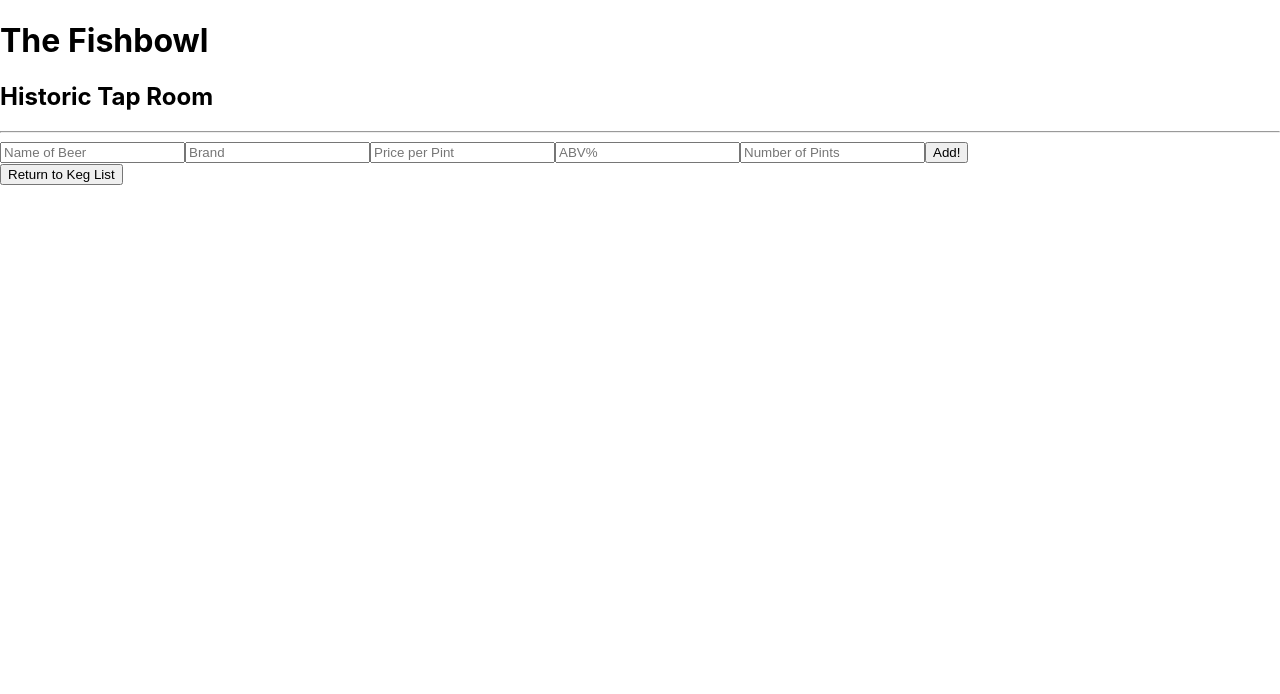
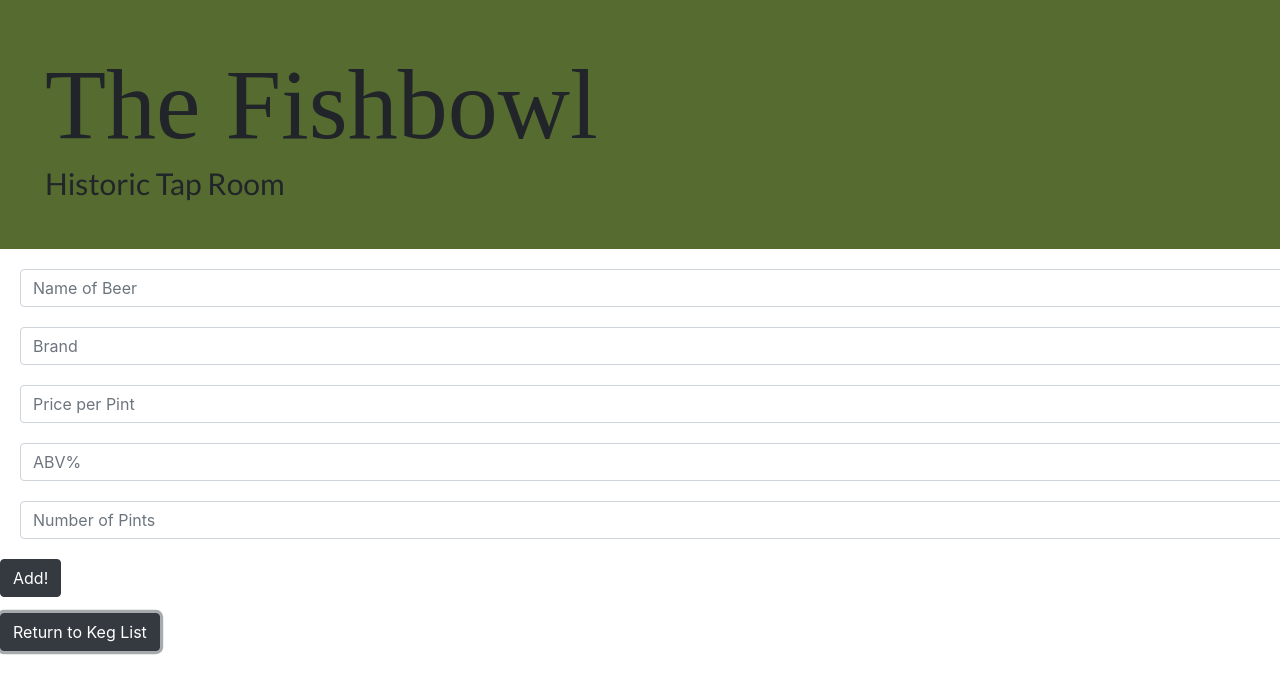
Before and after one commit to kate-skorija/taproom-react-redux, a React app: page / in a window 1280 px wide. Both pictures are taken after a click on the button "Add Keg". Built offline with nearby package versions, Linux system fonts and the light colour scheme; a web font is replaced by a local one.

Commit message:
begin learning how to use CSS objects for styling

```diff
--- a/public/index.html
+++ b/public/index.html
@@ -2,7 +2,9 @@
 <html lang="en">
   <head>
     <meta charset="utf-8" />
+    <link rel="stylesheet" href="https://stackpath.bootstrapcdn.com/bootstrap/4.3.1/css/bootstrap.min.css" integrity="sha384-ggOyR0iXCbMQv3Xipma34MD+dH/1fQ784/j6cY/iJTQUOhcWr7x9JvoRxT2MZw1T" crossorigin="anonymous">
     <link rel="icon" href="%PUBLIC_URL%/favicon.ico" />
+    <link href="https://fonts.googleapis.com/css2?family=Lato&family=Oleo+Script+Swash+Caps:wght@400;700&display=swap" rel="stylesheet"></link>
     <meta name="viewport" content="width=device-width, initial-scale=1" />
     <meta name="theme-color" content="#000000" />
     <meta
--- a/src/components/Header.js
+++ b/src/components/Header.js
@@ -2,11 +2,31 @@ import React from "react";
 
 function Header(){
 
+  const h1Styles = {
+    fontFamily: 'Oleo Script Swash Caps',
+    fontSize: '100px',
+    padding: '30px 0 0 30px',
+    marginBottom: '0'
+  }
+
+  const h2Styles = {
+    fontFamily: 'Lato',
+    fontSize: '30px',
+    padding: '0 0 0 30px'
+  }
+
+  const headerStyles = {
+    padding: '15px',
+    paddingBottom: '40px',
+    backgroundColor: 'darkolivegreen'
+  }
+
   return (
     <React.Fragment>
-      <h1>The Fishbowl</h1>
-      <h2>Historic Tap Room</h2>
-      <hr />
+      <div style={headerStyles}>
+        <h1 style={h1Styles}>The Fishbowl</h1>
+        <h2 style={h2Styles}>Historic Tap Room</h2>
+      </div>
     </React.Fragment>
   );
 }
--- a/src/components/KegControl.js
+++ b/src/components/KegControl.js
@@ -6,7 +6,6 @@ import EditKegForm from './EditKegForm';
 import { connect } from 'react-redux';
 import PropTypes from "prop-types";
 import * as a from './../actions';
-
 
 class KegControl extends React.Component {
 
@@ -100,14 +99,25 @@ class KegControl extends React.Component {
                                 onPintSoldClick = {this.handlePintSold} />
       buttonText = "Add Keg"
     }
+
+    const bodyStyles = {
+      margin: '40px',
+      backgroundColor: 'tomato',
+    }
+
     return (
       <React.Fragment>
-        {currentlyVisibleState}
-        <button onClick={this.handleClick}>{buttonText}</button>
+        <div styles={bodyStyles}>
+          {currentlyVisibleState}
+          <button className="btn btn-dark" onClick={this.handleClick}>{buttonText}</button>
+        </div>
       </React.Fragment>
     );
+
   }
 }
+
+
 
 KegControl.propTypes = {
   masterKegList: PropTypes.object,
--- a/src/components/ReusableForm.js
+++ b/src/components/ReusableForm.js
@@ -3,35 +3,39 @@ import PropTypes from "prop-types";
 
 function ReusableForm(props){
 
+  const formStyles = {
+
+  }
+
   return (
     <React.Fragment>
-      <form onSubmit={props.formSubmissionHandler}>
-        <input
+      <form style={formStyles} className="form-group" onSubmit={props.formSubmissionHandler}>
+        <input style={{margin: '20px'}} className='form-control input-sm'
         type='text'
         name='name'
         placeholder='Name of Beer'
         />
-        <input
+        <input style={{margin: '20px'}} className='form-control input-sm'
         type='text'
         name='brand'
         placeholder='Brand'
         />
-        <input
+        <input style={{margin: '20px'}} className='form-control input-sm'
         type = 'text'
         name= 'price'
         placeholder = 'Price per Pint'
         />
-        <input
+        <input style={{margin: '20px'}} className='form-control input-sm'
         type = 'text'
         name='alcoholContent'
         placeholder = 'ABV%'
         />
-        <input
+        <input style={{margin: '20px'}} className='form-control input-sm'
         type = 'number'
         name='pintsRemaining'
         placeholder = 'Number of Pints'
         />
-        <button type='submit'>{props.buttonText}</button>
+        <button className="btn btn-dark" type='submit'>{props.buttonText}</button>
       </form>
     </React.Fragment>
   );
```
